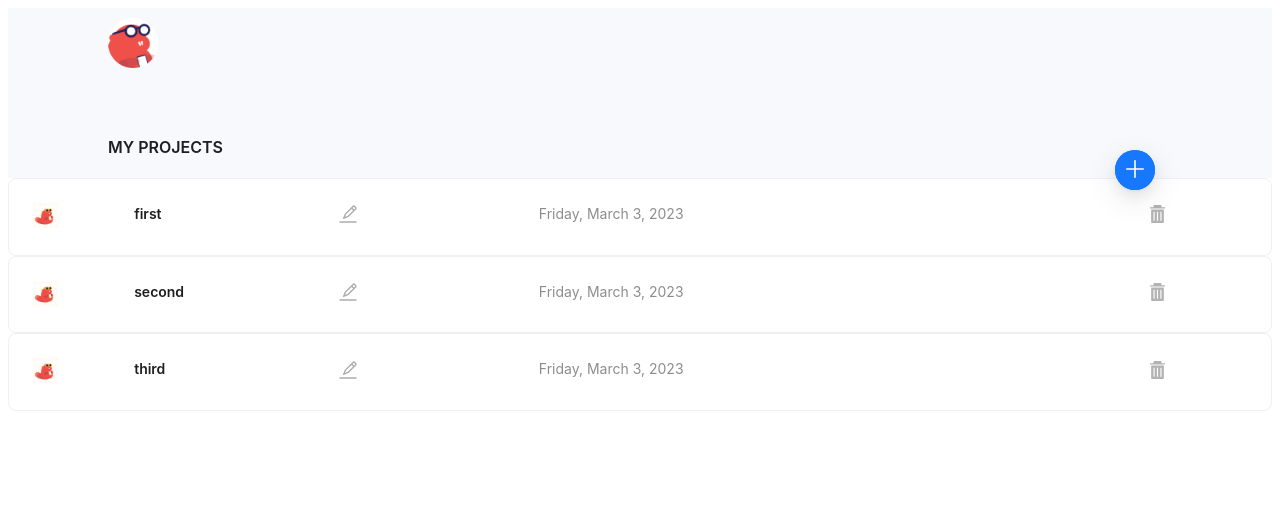
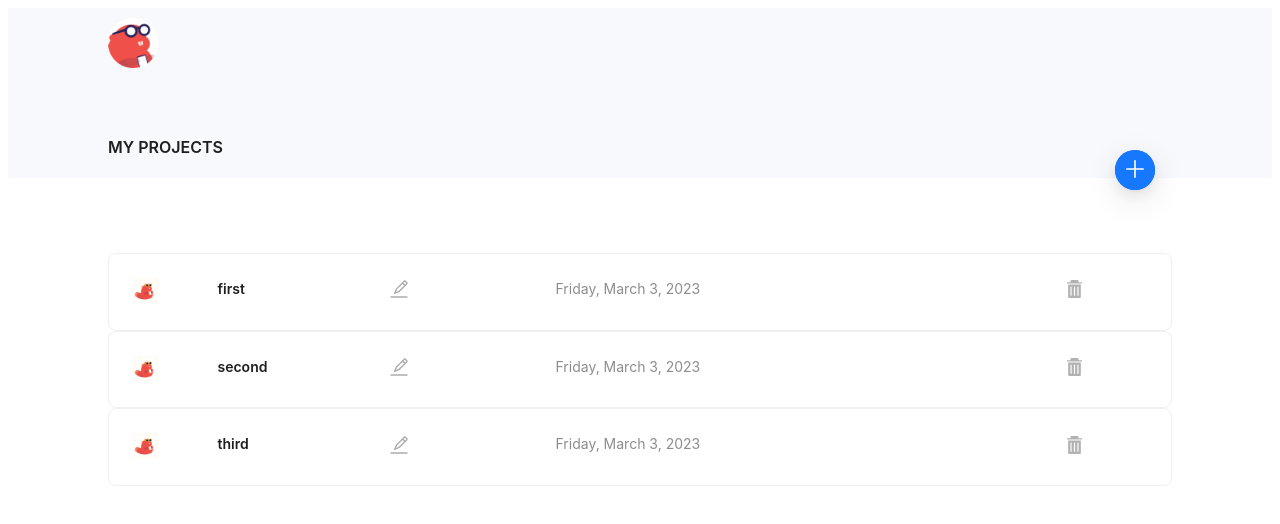
Before and after one commit to kjgamis/thunkable-app, a React (Create React App) app: page / in a window 1280 px wide. Shown: the top 524 px of the page. Built offline with nearby package versions, Linux system fonts and the light colour scheme.

Commit message:
feat: move content to separate component

```diff
--- a/src/App.js
+++ b/src/App.js
@@ -1,29 +1,14 @@
-import React, { useState } from 'react'
-import { FloatButton } from 'antd'
-import ProjectList from './components/ProjectList'
-import ProjectItem from './components/ProjectItem'
+import React from 'react'
+import { Layout } from 'antd'
 import Header from './components/Header'
-import { ReactComponent as PlusIconSvg } from './assets/PlusSign.svg'
+import Content from './components/Content'
 
 const App = () => {
-  const [newProject, setNewProject] = useState(false)
-
-  const handleCreateProject = () => {
-    setNewProject(false)
-  }
-
   return (
-    <div>
+    <Layout>
       <Header />
-      <FloatButton
-        type='primary'
-        onClick={() => setNewProject(newProject => !newProject)}
-        style={{ top: 150, right: 125 }}
-        icon={<PlusIconSvg />}
-      />
-      {newProject && <ProjectItem type='create' onSubmit={handleCreateProject} />}
-      <ProjectList />
-    </div>
+      <Content />
+    </Layout>
   )
 }
 
--- /dev/null
+++ b/src/components/Content.js
@@ -0,0 +1,29 @@
+import React, { useState } from 'react'
+import { FloatButton, Layout } from 'antd'
+const { Content: AntContent } = Layout
+import ProjectList from './ProjectList'
+import ProjectItem from './ProjectItem'
+import { ReactComponent as PlusIconSvg } from '../assets/PlusSign.svg'
+
+const Content = () => {
+  const [newProject, setNewProject] = useState(false)
+
+  const handleCreateProject = () => {
+    setNewProject(false)
+  }
+
+  return (
+    <AntContent style={{ backgroundColor: '#FFFFFF', padding: '75px 100px' }}>
+      <FloatButton
+        type='primary'
+        onClick={() => setNewProject(newProject => !newProject)}
+        style={{ top: 150, right: 125 }}
+        icon={<PlusIconSvg />}
+      />
+      {newProject && <ProjectItem type='create' onSubmit={handleCreateProject} />}
+      <ProjectList />
+    </AntContent>
+  )
+}
+
+export default Content
```
